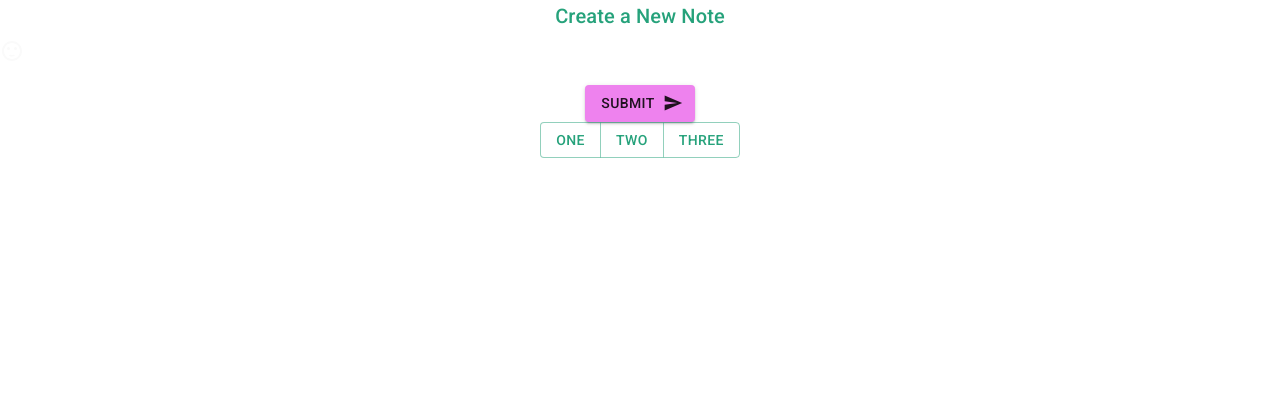
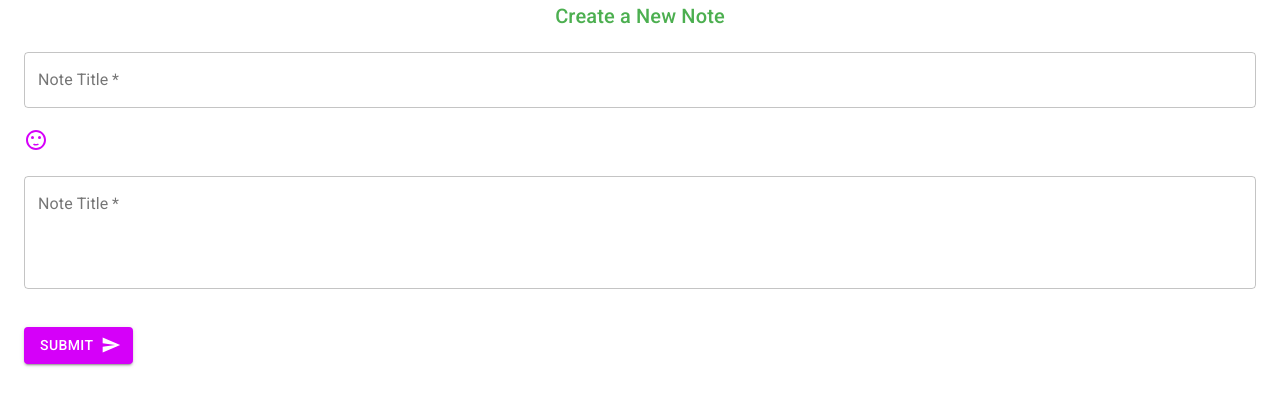
Before and after one commit to dartmouth-cs98/hack-a-thing-21f-2-tislam, a React (Create React App) app: page / in a window 1280 px wide. Shown: the top 406 px of the page. Built offline with nearby package versions, Linux system fonts and the light colour scheme.

Commit message:
Added textbox functionallity

```diff
--- a/src/App.js
+++ b/src/App.js
@@ -2,27 +2,16 @@
 import Notes from './pages/Notes'
 import Create from './pages/Create'
 import React from 'react'
-import { TextField } from '@material-ui/core'
 
 import { createMuiTheme, ThemeProvider } from '@material-ui/core'
+import { green, purple } from '@material-ui/core/colors'
 
 
  const theme = createMuiTheme({
-  root: {
-    background: 'linear-gradient( 45deg, #333, #999)',
-    border: 0,
-    color: 'black',
-    padding: '0 30px'
 
-  },
   palette: {
-    type: "dark",
-    primary: {
-      main: "#26a27b"
-    },
-    secondary: {
-      main: "#fafafa"
-    }
+    primary: green,
+    secondary: purple
    }
 
  })
--- a/src/pages/Create.js
+++ b/src/pages/Create.js
@@ -1,62 +1,94 @@
-import React from 'react'
-import { ButtonGroup, Typography } from '@material-ui/core'
+import React, {useState} from 'react'
+import { Container, TextField, Typography } from '@material-ui/core'
 import { Button } from '@material-ui/core'
 import SentimentSatisfiedIcon from '@material-ui/icons/SentimentSatisfied';
-import { Box } from '@material-ui/core';
+//import { Box } from '@material-ui/core';
 import SendIcon from '@material-ui/icons/Send';
 import { makeStyles } from '@material-ui/core';
 
 const useStyles = makeStyles({
-  btn: {
-    fontsize: 60,
-    backgroundColor: 'violet'
+  field: {
+    marginTop: 20,
+    marginBottom: 20,
+    display: 'block'
   }
 })
+
 export default function Create() {
   const classes = useStyles()
+  const [title,setTitle] = useState('')
+  const [details,setDetails] = useState('')
+  const [titleError, setTitleError] = useState(false)
+  const [detailsError, setDetailsError] = useState(false)
+
+  const handleSubmit = (e) => {
+    e.preventDefault()
+    setTitleError(false)
+    setDetailsError(false)
+    if (title === '') {
+      setTitleError(true)
+    }
+    if (details === '') {
+      setDetailsError(true)
+    }
+    if(title && details){
+      console.log(title, details)
+    }
+  }
+
   return (
+
+    <Container>
     <div>
       <Typography
         variant = "h6"
-        color = "primary"
         component = "h2"
         align = "center"
+        color = "primary"
         gutterBottom
+
       >
         Create a New Note
       </Typography>
-      <SentimentSatisfiedIcon fontsize = "large" color = "secondary" />
-      < br />
-      < br />
-
-      <Box textAlign = 'center'>
-        <Button
-        className = {classes.btn}
+      <form noValidate autoComplete="off" onSubmit = {handleSubmit}>
+        <TextField
+          onChange = {(e)=> setTitle(e.target.value)}
+          className = {classes.field}
+          label="Note Title"
+          variant="outlined"
+          color="secondary"
+          fullWidth
+          required
+          error = {titleError}
+        />
+        < SentimentSatisfiedIcon fontsize = "large" color = "secondary" />
+        <TextField
+          onChange = {(e)=> setDetails(e.target.value)}
+          className = {classes.field}
+          label="Note Title"
+          variant="outlined"
+          color="secondary"
+          multiline
+          rows = {4}
+          fullWidth
+          required
+          error = {detailsError}
+        />
+       < br />
+      <Button
         type= "submit"
         variant= "contained"
         color = "secondary"
-        onClick = {() => console.log("You clicked me!")}
         endIcon = { <SendIcon/>}
-
         >
         Submit
         </Button>
 
-        < br />
 
 
-        <ButtonGroup color = "primary">
-          <Button> One </Button>
-          <Button> two </Button>
-          <Button> three </Button>
-
-
-
-
-        </ButtonGroup>
-    </Box >
-
+    </form>
     </div>
+    </Container>
 
   )
 }
```
